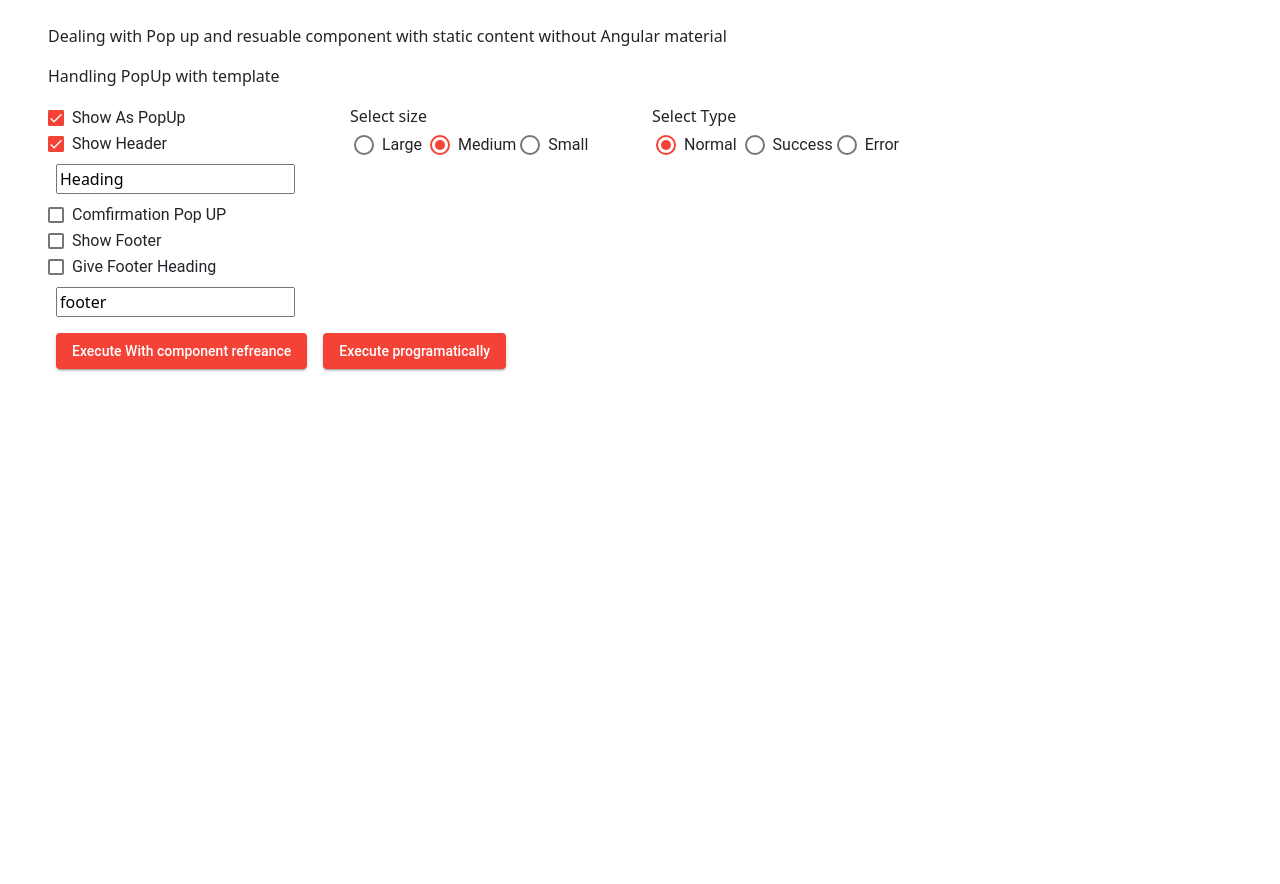
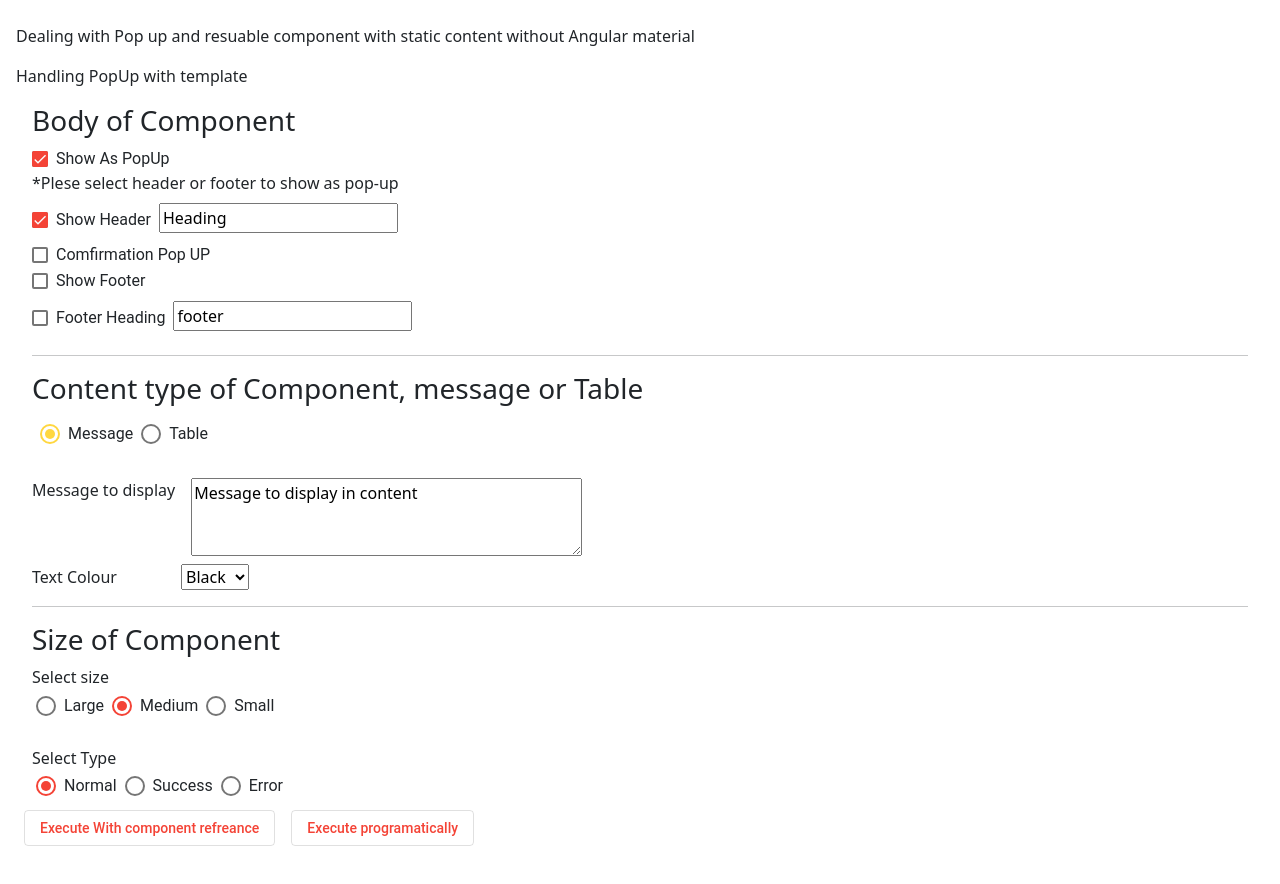
Before and after one commit to bharath857/angular-resuable-components, an Angular app: page /angular-popups in a window 1280 px wide. Shown: the top 884 px of the page. Before the commit the page ends 800 px from the top, so only its background shows below. Built offline with nearby package versions, Linux system fonts and the light colour scheme.

Commit message:
updated reusable component for all types

```diff
--- a/package.json
+++ b/package.json
@@ -11,6 +11,7 @@
   "private": true,
   "dependencies": {
     "@angular/animations": "~13.3.0",
+    "@angular/cdk": "^13.3.0",
     "@angular/common": "~13.3.0",
     "@angular/compiler": "~13.3.0",
     "@angular/core": "~13.3.0",
--- a/src/app/features/angular/reausable-components/reausable-components.component.css
+++ b/src/app/features/angular/reausable-components/reausable-components.component.css
@@ -1,3 +1,6 @@
 .execute {
     display: flex;
 }
+.content{
+    padding: 0 1rem;
+}
--- a/src/app/features/angular/reausable-components/reausable-components.component.html
+++ b/src/app/features/angular/reausable-components/reausable-components.component.html
@@ -5,48 +5,96 @@
     <p>Handling PopUp with template</p>
   </div>
 
-  <div class="row">
-    <div class="col-3">
-      <section class="example-section" [formGroup]="popUpIncludes">
-        <mat-checkbox color="warn" class="example-margin" formControlName="showAsPopUp">Show As PopUp</mat-checkbox><br>
+  <div class="mx-3">
+    <div>
+      <form action="" [formGroup]="popUpIncludes">
+
+        <h3>Body of Component</h3>
+
+        <section class="example-section" formGroupName="body">
+          <mat-checkbox color="warn" class="example-margin" formControlName="showAsPopUp">Show As PopUp</mat-checkbox>
+          <br>
+          <div *ngIf="this.popUpIncludes.get('body')?.get('showAsPopUp')?.value === true">
+            *Plese select header or footer to show as pop-up <br>
+          </div>
+
           <mat-checkbox color="warn" class="example-margin" formControlName="showHeader">Show Header</mat-checkbox>
           <input class="m-2" type="text" placeholder="Header value" formControlName="headerValue"><br>
           <mat-checkbox color="warn" class="example-margin" formControlName="comfirmation">Comfirmation Pop UP
           </mat-checkbox>
           <br>
-        <mat-checkbox *ngIf="this.popUpIncludes.get('showAsPopUp')?.value" color="warn" class="example-margin"
-          formControlName="showFooter">Show Footer</mat-checkbox>
+          <mat-checkbox
+            *ngIf="this.popUpIncludes.get('body')?.get('showAsPopUp')?.value || this.popUpIncludes.get('body')?.get('comfirmation')?.value"
+            color="warn" class="example-margin" formControlName="showFooter">Show Footer</mat-checkbox>
           <br>
-        <mat-checkbox *ngIf="this.popUpIncludes.get('showAsPopUp')?.value" color="warn" class="example-margin"
-          formControlName="footerHeading">Give Footer Heading</mat-checkbox>
+          <mat-checkbox
+            *ngIf="this.popUpIncludes.get('body')?.get('showAsPopUp')?.value || this.popUpIncludes.get('body')?.get('comfirmation')?.value"
+            color="warn" class="example-margin" formControlName="footerHeading">Footer Heading</mat-checkbox>
           <input class="m-2" type="text" placeholder="footer value" formControlName="footerValue"><br>
+
         </section>
+        <hr>
+        <h3>Content type of Component, message or Table</h3>
+
+        <section class="example-section" formGroupName="content">
+
+          <mat-radio-group formControlName="contentType">
+            <mat-radio-button class="example-margin m-2" value="message">Message</mat-radio-button>
+            <mat-radio-button class="example-margin" value="table">Table</mat-radio-button>
+          </mat-radio-group>
+          <br>
+          <br>
+          <div *ngIf="this.popUpIncludes.get('content')?.get('contentType')?.value === 'message' ">
+            <div style="display:flex;">
+              <p style="justify-content:left; margin-right: 1rem;">Message to display</p>
+              <textarea style="justify-content:right ;" cols="40" rows="3" placeholder="Send Message"
+                formControlName="message">
+                </textarea>
             </div>
-    <div class="col-3">
+            <label style="margin-right: 4rem;">Text Colour </label>
+            <select class="mt-2" name="message-colour" id="" formControlName="color">
+              <option value="black">Black</option>
+              <option value="green">Green</option>
+              <option value="red">Red</option>
+            </select><br>
+          </div>
+          <div *ngIf="this.popUpIncludes.get('content')?.get('contentType')?.value === 'table' ">
+            *http://jsonplaceholder.typicode.com/users
+            <mat-checkbox color="warn" class="example-margin" formControlName="editable">Edit able Table</mat-checkbox>
+            <h2> *Table is yet to be built</h2>
+          </div>
+        </section>
+      </form>
+
+    </div>
+    <hr>
+    <div class="size-component">
+      <h3>Size of Component</h3>
+
+      <div>
         Select size <br>
         <mat-radio-group [(ngModel)]="size">
           <mat-radio-button color="warn" class="example-margin m-1" value="large">Large</mat-radio-button>
           <mat-radio-button color="warn" class="example-margin m-1" value="medium">Medium</mat-radio-button>
-        <mat-radio-button color="warn" class="example-margin" value="small">Small</mat-radio-button>
+          <mat-radio-button color="warn" class="example-margin m-1" value="small">Small</mat-radio-button>
         </mat-radio-group>
         <br>
-    </div>
-
-    <div class="col-3">
+        <br>
         Select Type <br>
         <mat-radio-group [(ngModel)]="type">
           <mat-radio-button color="warn" class="example-margin m-1" value="nostatus">Normal</mat-radio-button>
           <mat-radio-button color="warn" class="example-margin m-1" value="success">Success</mat-radio-button>
-        <mat-radio-button color="warn" class="example-margin" value="error">Error</mat-radio-button>
+          <mat-radio-button color="warn" class="example-margin m-1" value="error">Error</mat-radio-button>
         </mat-radio-group>
         <br>
       </div>
     </div>
+  </div>
 
-  <div class="execute">
-    <button color="warn" class="m-2" (click)="initiatecomponent()" mat-raised-button>Execute With component
+  <div class="">
+    <button color="warn" class="m-2" (click)="initiatecomponent()" mat-stroked-button>Execute With component
       refreance</button>
-    <button color="warn" class="m-2" (click)="initiatecomponent()" mat-raised-button>Execute programatically</button>
+    <button color="warn" class="m-2" (click)="initiatecomponent()" mat-stroked-button>Execute programatically</button>
   </div>
 
   <div *ngIf="showPopUp" class="row">
@@ -56,5 +104,3 @@
 
   </div>
 </div>
-
-<!--  -->
--- a/src/app/features/angular/reausable-components/reausable-components.component.ts
+++ b/src/app/features/angular/reausable-components/reausable-components.component.ts
@@ -16,13 +16,21 @@ export class ReausableComponentsComponent implements OnInit {
 
   constructor(private formBuilder: FormBuilder) {
     this.popUpIncludes = this.formBuilder.group({
+      body:this.formBuilder.group({
         showHeader: [true],
         headerValue:['Heading'],
         footerValue:['footer'],
         showFooter: [false],
-      footerHeading: [false],
+        footerHeading: [''],
         showAsPopUp: [true],
         comfirmation: [false],
+      }),
+      content:this.formBuilder.group({
+        contentType:['message'],
+        message:['Message to display in content'],
+        color:['black'],
+        editable:[false]
+      })
     })
   }
 
@@ -30,17 +38,21 @@ export class ReausableComponentsComponent implements OnInit {
   }
 
   initiatecomponent() {
+    console.log(this.popUpIncludes)
     this.showPopUp = false;
     setTimeout(() => {
       this.popUpdetails = {
-        headerOne: this.popUpIncludes.get('headerValue')?.value,
-        showHeader: this.popUpIncludes.get('showHeader')?.value,
-        showFooter: this.popUpIncludes.get('showFooter')?.value,
-        footerHeading: this.popUpIncludes.get('footerHeading')?.value ? this.popUpIncludes.get('footerValue')?.value : '',
-        showAsPopUp: this.popUpIncludes.get('showAsPopUp')?.value,
-        confirmation: this.popUpIncludes.get('comfirmation')?.value,
+        headerOne: this.popUpIncludes.get('body')?.get('headerValue')?.value,
+        showHeader: this.popUpIncludes.get('body')?.get('showHeader')?.value,
+        showFooter: this.popUpIncludes.get('body')?.get('showFooter')?.value,
+        footerHeading: this.popUpIncludes.get('body')?.get('footerHeading')?.value ? this.popUpIncludes.get('body')?.get('footerValue')?.value : '',
+        showAsPopUp: this.popUpIncludes.get('body')?.get('showAsPopUp')?.value,
+        confirmation: this.popUpIncludes.get('body')?.get('comfirmation')?.value,
         size: this.size,
-        statusType:this.type
+        statusType:this.type,
+        message:this.popUpIncludes.get('content')?.get('message')?.value,
+        color:this.popUpIncludes.get('content')?.get('color')?.value,
+        editable:this.popUpIncludes.get('content')?.get('editable')?.value,
       }
       this.showPopUp = true;
       console.log(this.popUpdetails)
--- a/src/app/features/dashboard/dashboard.component.html
+++ b/src/app/features/dashboard/dashboard.component.html
@@ -10,6 +10,7 @@
         <mat-card-content>
           <p>In this part you will learn about Basic of java script</p>
           <p>{{ longText }}</p>
+          <h3>*In Progress</h3>
         </mat-card-content>
         <mat-divider inset></mat-divider>
         <br>
@@ -32,6 +33,7 @@
         <mat-card-content>
           <p>More on java script play ground</p>
           <p>{{ longText }}</p>
+          <h3>*Yet to start</h3>
         </mat-card-content>
         <mat-divider inset></mat-divider>
         <br>
@@ -53,6 +55,7 @@
         <mat-card-content>
           <p> In this part you will lean about advanced concepts about java script</p>
           <p>{{ longText }}</p>
+          <h3>*Yet to start</h3>
         </mat-card-content>
         <mat-divider inset></mat-divider>
         <br>
@@ -100,16 +103,3 @@
     </div>
   </div>
 </div>
-
-
-
-
-<!-- <mat-grid-list cols="4" rowHeight="100px">
-    <mat-grid-tile
-        *ngFor="let tile of tiles"
-        [colspan]="tile.cols"
-        [rowspan]="tile.rows"
-        [style.background]="tile.color">
-      {{tile.text}}
-    </mat-grid-tile>
-  </mat-grid-list> -->
--- a/src/app/shared/components/pupup/pupup.component.css
+++ b/src/app/shared/components/pupup/pupup.component.css
@@ -72,6 +72,5 @@
 }
 .reusable-content {
     margin:0 1rem;
-    height: 60vh;
     overflow: auto;
 }
--- a/src/app/shared/components/pupup/pupup.component.ts
+++ b/src/app/shared/components/pupup/pupup.component.ts
@@ -17,8 +17,9 @@ export class PupupComponent implements OnInit {
   showAsPopUp: boolean = false;
   size: string = 'medium';
   statusType: string = '';
-  errorMessage: string = '';
   confirmation: boolean = false;
+  message:string = '';
+  color:string = '';
 
   constructor() {
   }
@@ -34,9 +35,10 @@ export class PupupComponent implements OnInit {
       this.required?.showAsPopUp ? this.showAsPopUp = this.required.showAsPopUp : this.showAsPopUp = false;
       this.required?.size ? this.size = this.required.size : this.size = '';
       this.required?.statusType ? this.statusType = this.required.statusType : this.statusType = '';
-      this.required?.errorMessage ? this.errorMessage = this.required.errorMessage : this.errorMessage = '';
+      this.required?.message ? this.message = this.required.message : this.message = '';
+      this.required?.message ? this.message = this.required.message : this.message = '';
       this.required?.confirmation ? this.confirmation = this.required.confirmation : this.confirmation = false;
-      console.log(this.size)
+      this.required?.color ? this.color = this.required.color : this.color = '';
     }
   }
 
@@ -53,7 +55,9 @@ export interface ResuablePopUpcomponent {
   showAsPopUp?: boolean;
   size?: ResuablePopUpcomponentSize;
   statusType?: ResuablePopUpcomponentstatusType;
-  errorMessage?: string;
+  message?:string;
+  color?:string;
+  editable?:boolean;
   confirmation?: boolean
 }
 
--- a/src/styles.css
+++ b/src/styles.css
@@ -2,3 +2,5 @@
 .content{
     padding: 0 3rem;
 }
+html, body { height: 100%; }
+body { margin: 0; font-family: Roboto, "Helvetica Neue", sans-serif; }
```
Also changed, not shown: src/app/shared/components/pupup/pupup.component.html (+4 -53 lines), 1 other file (tests, documents, lock files or other folders). Lines whose indentation alone changed are shown as unchanged.
